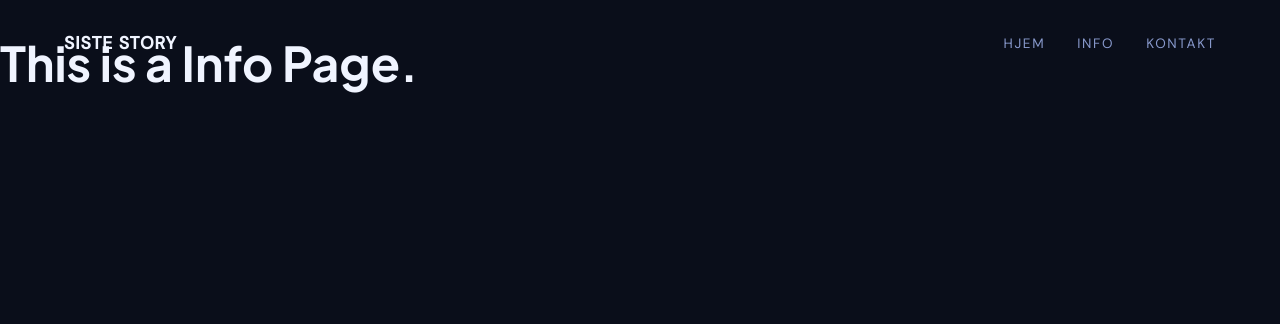
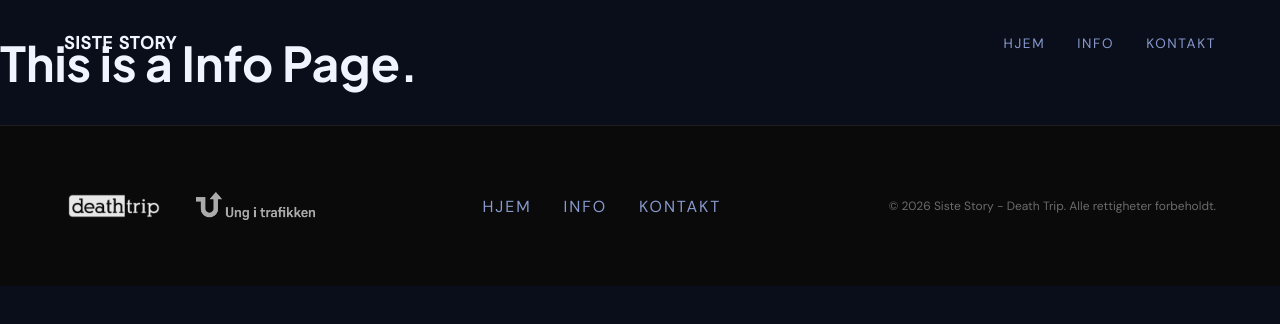
Before and after one commit to MARBORZ/death-trip-site, a React (Vite) app: page /info in a window 1280 px wide. Shown: the top 324 px of the page. Built offline with nearby package versions, Linux system fonts and the light colour scheme; a web font is replaced by a local one.

Commit message:
add footer. navfooter.tsx fixing

```diff
--- a/index.html
+++ b/index.html
@@ -4,6 +4,8 @@
 <head>
   <meta charset="UTF-8" />
   <meta name="viewport" content="width=device-width, initial-scale=1.0" />
+  <!-- <link rel="icon" href="#"> -->
+
   <!-- Fonts -->
   <link rel="preconnect" href="https://fonts.googleapis.com">
   <link rel="preconnect" href="https://fonts.gstatic.com" crossorigin>
--- a/src/app/styles/variables.scss
+++ b/src/app/styles/variables.scss
@@ -7,6 +7,7 @@ $color-accent-light: #3b82f6;
 $color-text-primary: #f0f4ff;
 $color-text-secondary: #8899cc;
 $color-overlay: rgba(10, 14, 26, 0.6);
+$color-transparent: rgb(107, 107, 107);
 
 // Typography
 $font-primary: 'DM Sans', sans-serif;
--- a/src/shared/ui/NavArrows/NavArrows.tsx
+++ b/src/shared/ui/NavArrows/NavArrows.tsx
@@ -3,6 +3,19 @@ import type Lenis from 'lenis'
 
 export default function NavArrows({ sections, lenis }: { sections: string[], lenis: Lenis | null }) {
     const [currentIndex, setCurrentIndex] = useState(0)
+    const [isFooterVisible, setIsFooterVisible] = useState(false)
+
+    useEffect(() => {
+        const footer = document.querySelector('footer')
+        console.log(footer)
+        const spectate = new IntersectionObserver((entries) => {
+            setIsFooterVisible(entries[0].isIntersecting)
+        })
+
+        if (footer) spectate.observe(footer)
+
+        return () => spectate.disconnect()
+    }, [])
 
     useEffect(() => {
         const handleScroll = ({ scroll }: { scroll: number }) => {
@@ -31,14 +44,14 @@ export default function NavArrows({ sections, lenis }: { sections: string[], len
             style={{
                 position: 'fixed',
                 bottom: '2rem',
-                left: '50%',
-                transform: 'translateX(-50%)',
+                left: isFooterVisible ? 'calc(95% - 2rem)' : '50%',
+                transform: isFooterVisible ? 'none' : 'translateX(-50%)',
                 background: 'none',
                 border: 'none',
                 cursor: 'pointer',
                 zIndex: 100,
                 color: 'white',
-                transition: 'transform 0.3s ease',
+                transition: 'left 1s ease, transform 1s ease',
             }}
         >
             <svg
--- /dev/null
+++ b/src/widgets/Footer/Footer.tsx
@@ -0,0 +1,24 @@
+import styles from './footer.module.scss'
+import deathtripLogo from '@/assets/logos/deathtrip-logo.png'
+import ungITrafikkenLogo from '@/assets/logos/ung-i-trafikken.png'
+
+export default function Footer() {
+    return (
+        <footer className={styles.footer}>
+            <div className={styles.container}>
+                <div className={styles.logos}>
+                    <img src={deathtripLogo} alt="Death Trip" className={styles.logo} />
+                    <img src={ungITrafikkenLogo} alt="Ung i trafikken" className={styles.logoPartner} />
+                </div>
+                <div className={styles.links}>
+                    <a href="/">Hjem</a>
+                    <a href="/info">Info</a>
+                    <a href="/contacts">Kontakt</a>
+                </div>
+                <div className={styles.copy}>
+                    © 2026 Siste Story - Death Trip. Alle rettigheter forbeholdt.
+                </div>
+            </div>
+        </footer>
+    )
+}
--- /dev/null
+++ b/src/widgets/Footer/footer.module.scss
@@ -0,0 +1,52 @@
+@use '../../app/styles/variables' as *;
+
+.footer {
+    background: #0a0a0a;
+    padding: $space-xl;
+    border-top: 1px solid rgba(255, 255, 255, 0.08);
+}
+
+.container {
+    display: flex;
+    align-items: center;
+    justify-content: space-between;
+}
+
+.logos {
+    display: flex;
+    align-items: center;
+    gap: $space-lg;
+}
+
+.logo {
+    height: 32px;
+    opacity: 0.9;
+}
+
+.logoPartner {
+    height: 28px;
+    opacity: 0.7;
+}
+
+.links {
+    display: flex;
+    gap: $space-lg;
+}
+
+.copy {
+    font-size: 0.75rem;
+    color: $color-transparent;
+}
+
+a {
+        color: $color-text-secondary;
+        text-decoration: none;
+        font-size: 1rem;
+        letter-spacing: 0.12em;
+        text-transform: uppercase;
+        transition: color $transition-medium;
+
+        &:hover {
+            color: $color-text-primary;
+        }
+    }
--- /dev/null
+++ b/src/widgets/Footer/index.ts
@@ -0,0 +1 @@
+export { default } from './Footer'
--- a/src/widgets/Layout/Layout.tsx
+++ b/src/widgets/Layout/Layout.tsx
@@ -1,11 +1,13 @@
 import type { ReactNode } from "react";
 import Navbar from '@/widgets/Navbar';
+import Footer from "../Footer";
 
 export default function Layout({ children }: { children: ReactNode }) {
     return (
         <div className="layout">
             <Navbar />
             <main>{children}</main>
+            <Footer />
         </div>
     );
 }
```
Also changed, not shown: src/assets/logos/deathtrip-logo.png (added), src/assets/logos/ung-i-trafikken.png (added).
